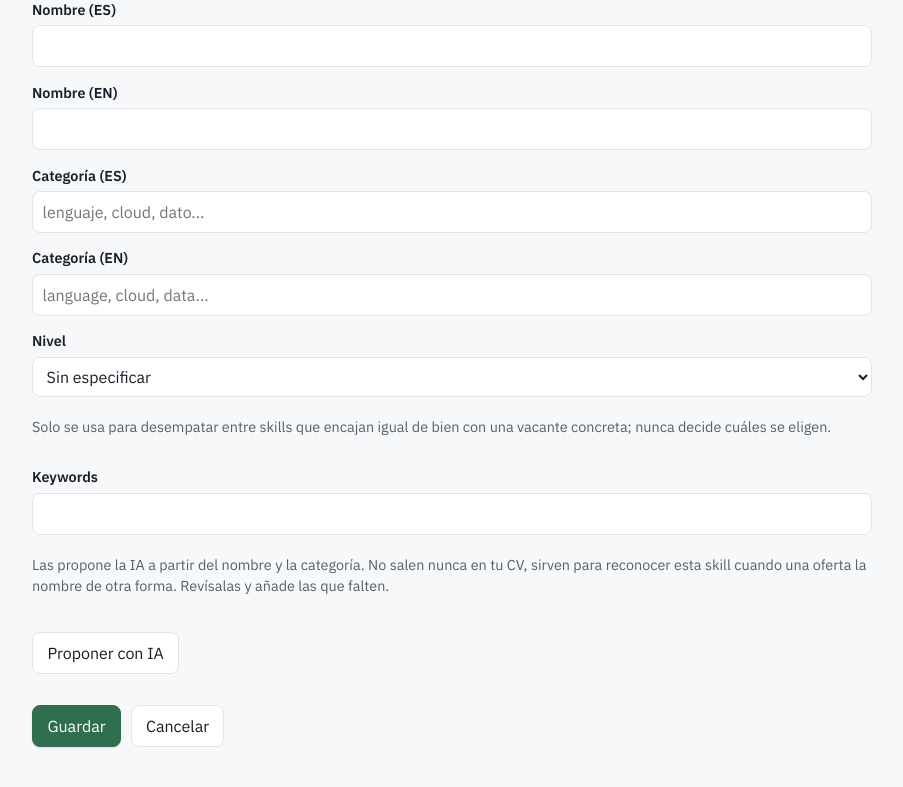
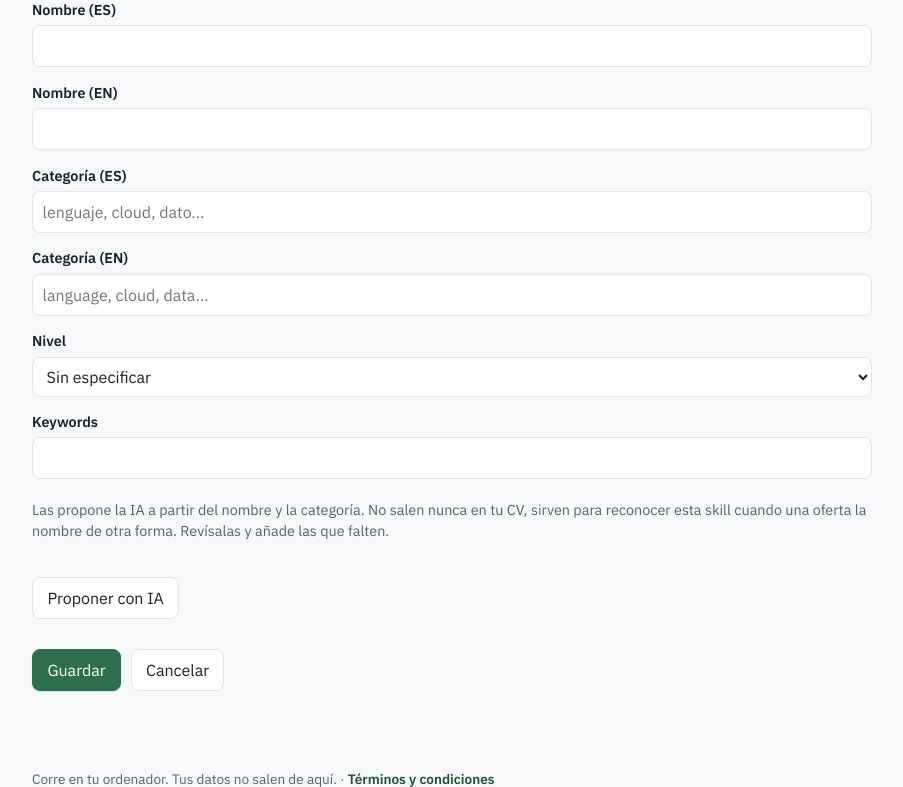
Before and after one commit to DanielVegaRosado/ancla, a Python web app: template ancla/web/templates/skill_form.html in a window 1280 px wide. Shown: the part 150-937 px from the top of the page, without its empty margins (188-1091 px from the left). Run offline with Jinja, Linux system fonts and the light colour scheme; the template is opened without the code that fills it, so the values that code supplies are empty.

Commit message:
Remove redundant help text under the skill level select

```diff
--- a/ancla/web/templates/skill_form.html
+++ b/ancla/web/templates/skill_form.html
@@ -46,9 +46,6 @@
           <option value="{{ clave }}" {{ 'selected' if skill and skill.level == clave else '' }}>{{ etiqueta }}</option>
         {% endfor %}
       </select>
-      <p class="ayuda">
-        {{ _('Solo se usa para desempatar entre skills que encajan igual de bien con una vacante concreta; nunca decide cuáles se eligen.') }}
-      </p>
     </div>
 
     <div class="campo">
```
